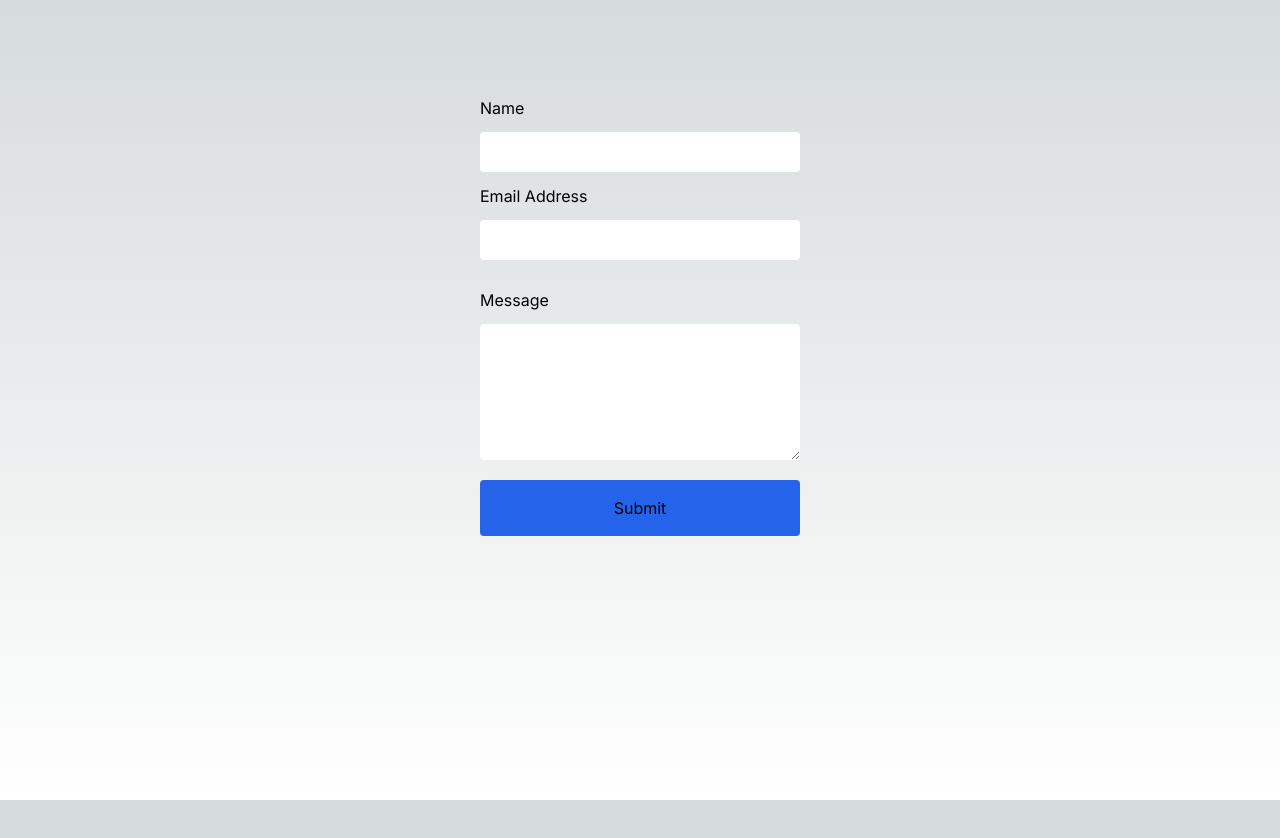
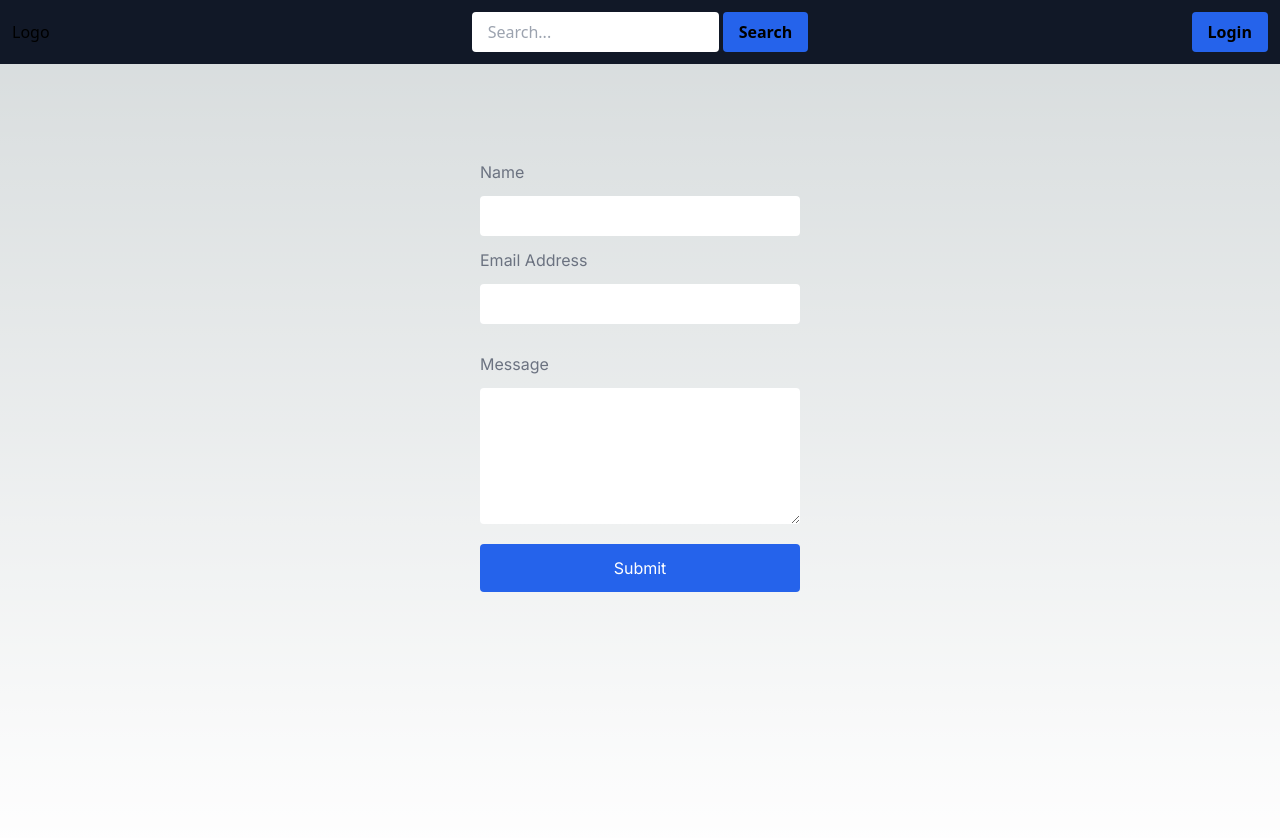
Before and after one commit to markbayley/next-contact, a Next.js app: page / in a window 1280 px wide. Shown: the top 838 px of the page. Before the commit the page ends 800 px from the top, so only its background shows below. Built offline with nearby package versions, Linux system fonts and the light colour scheme; no server answers.

Commit message:
github login

```diff
--- /dev/null
+++ b/components/Header.js
@@ -0,0 +1,17 @@
+import React from "react";
+import Component from "./login-btn";
+
+function Header() {
+  return (
+    <div className="sticky top-0 grid grid-cols-3 items-center p-3 bg-gray-900">
+      <div>Logo</div>
+      <div className="flex justify-center gap-1">
+        <input placeholder="Search..." className="hidden md:flex pl-4 py-2 rounded xl:min-w-60 outline-none text-gray-700"/>
+        <button className="bg-blue-600 rounded py-2 px-4 hover:bg-blue-500 active:scale-95 transition duration-150 font-semibold ">Search</button>
+      </div>
+      <div className="flex justify-end"><Component /></div>
+    </div>
+  );
+}
+
+export default Header;
--- a/components/contact-form.js
+++ b/components/contact-form.js
@@ -8,12 +8,11 @@ export default function ContactForm() {
   }
 
   return (
-    <form onSubmit={handleSubmit} className="flex flex-col gap-3 min-w-80">
+    <form onSubmit={handleSubmit} className="flex flex-col gap-3 min-w-80 text-gray-500">
 
       <label htmlFor="email" className="mb-0">Name</label>
       <input id="name" type="Name" name="name" className="p-2 rounded"/>
       <ValidationError prefix="Name" field="name" errors={state.errors} />
-
 
       <label htmlFor="email">Email Address</label>
       <input id="email" type="email" name="email" className="p-2 rounded"/>
@@ -23,10 +22,9 @@ export default function ContactForm() {
       <textarea id="message" name="message" rows="5" className="p-2 rounded text-gray-700"/>
       <ValidationError prefix="Message" field="message" errors={state.errors} />
 
-      <button type="submit" disabled={state.submitting} className="bg-blue-600 rounded py-4 mt-2 hover:bg-blue-500 active:scale-95 transition duration-150">Submit</button>
+      <button type="submit" disabled={state.submitting} className="bg-blue-600 rounded py-3 mt-2 text-white hover:bg-blue-500 active:scale-95 transition duration-150 ">Submit</button>
       <ValidationError errors={state.errors} />
+
     </form>
-
-
   );
 }
--- /dev/null
+++ b/components/login-btn.js
@@ -0,0 +1,24 @@
+import { useSession, signIn, signOut } from "next-auth/react";
+
+export default function Component() {
+  const { data: session } = useSession();
+  if (session) {
+    return (
+      <>
+        Signed in as {session.user.email} <br />
+        <button onClick={() => signOut()}>Sign out</button>
+      </>
+    );
+  }
+  return (
+    <>
+      {/* Not signed in <br /> */}
+      <button
+        onClick={() => signIn()}
+        className="bg-blue-600 rounded py-2 px-4 hover:bg-blue-500 active:scale-95 transition duration-150 font-semibold "
+      >
+        Login
+      </button>
+    </>
+  );
+}
--- a/package.json
+++ b/package.json
@@ -11,6 +11,7 @@
   "dependencies": {
     "@formspree/react": "^2.5.1",
     "next": "14.2.4",
+    "next-auth": "^4.24.7",
     "react": "^18",
     "react-dom": "^18"
   },
--- a/pages/_app.js
+++ b/pages/_app.js
@@ -1,5 +1,13 @@
+import { SessionProvider } from "next-auth/react"
 import "@/styles/globals.css";
 
-export default function App({ Component, pageProps }) {
-  return <Component {...pageProps} />;
+export default function App({
+  Component,
+  pageProps: { session, ...pageProps },
+}) {
+  return (
+    <SessionProvider session={session}>
+      <Component {...pageProps} />
+    </SessionProvider>
+  )
 }
--- /dev/null
+++ b/pages/api/auth/[...nextauth].js
@@ -0,0 +1,15 @@
+import NextAuth from "next-auth"
+import GithubProvider from "next-auth/providers/github"
+
+export const authOptions = {
+  // Configure one or more authentication providers
+  providers: [
+    GithubProvider({
+      clientId: process.env.GITHUB_ID,
+      clientSecret: process.env.GITHUB_SECRET,
+    }),
+    // ...add more providers here
+  ],
+}
+
+export default NextAuth(authOptions)
--- /dev/null
+++ b/pages/api/restricted.js
@@ -0,0 +1,17 @@
+import { getServerSession } from "next-auth/next"
+import { authOptions } from "./auth/[...nextauth]"
+
+export default async (req, res) => {
+  const session = await getServerSession(req, res, authOptions)
+
+  if (session) {
+    res.send({
+      content:
+        "This is protected content. You can access this content because you are signed in.",
+    })
+  } else {
+    res.send({
+      error: "You must be signed in to view the protected content on this page.",
+    })
+  }
+}
--- a/pages/index.js
+++ b/pages/index.js
@@ -1,15 +1,19 @@
 import Image from "next/image";
 import { Inter } from "next/font/google";
 import ContactForm from "../components/contact-form";
+import Header from "@/components/Header";
 
 const inter = Inter({ subsets: ["latin"] });
 
 export default function Home() {
   return (
-    <main
-      className={`flex min-h-screen flex-col items-center justify-between p-24 ${inter.className}`}
-    >
-      <ContactForm />
-    </main>
+    <div className="">
+      <Header />
+      <main
+        className={`flex min-h-screen flex-col items-center justify-between p-24 ${inter.className}`}
+      >
+        <ContactForm />
+      </main>
+    </div>
   );
 }
```
Also changed, not shown: 1 other file (tests, documents, lock files or other folders).
